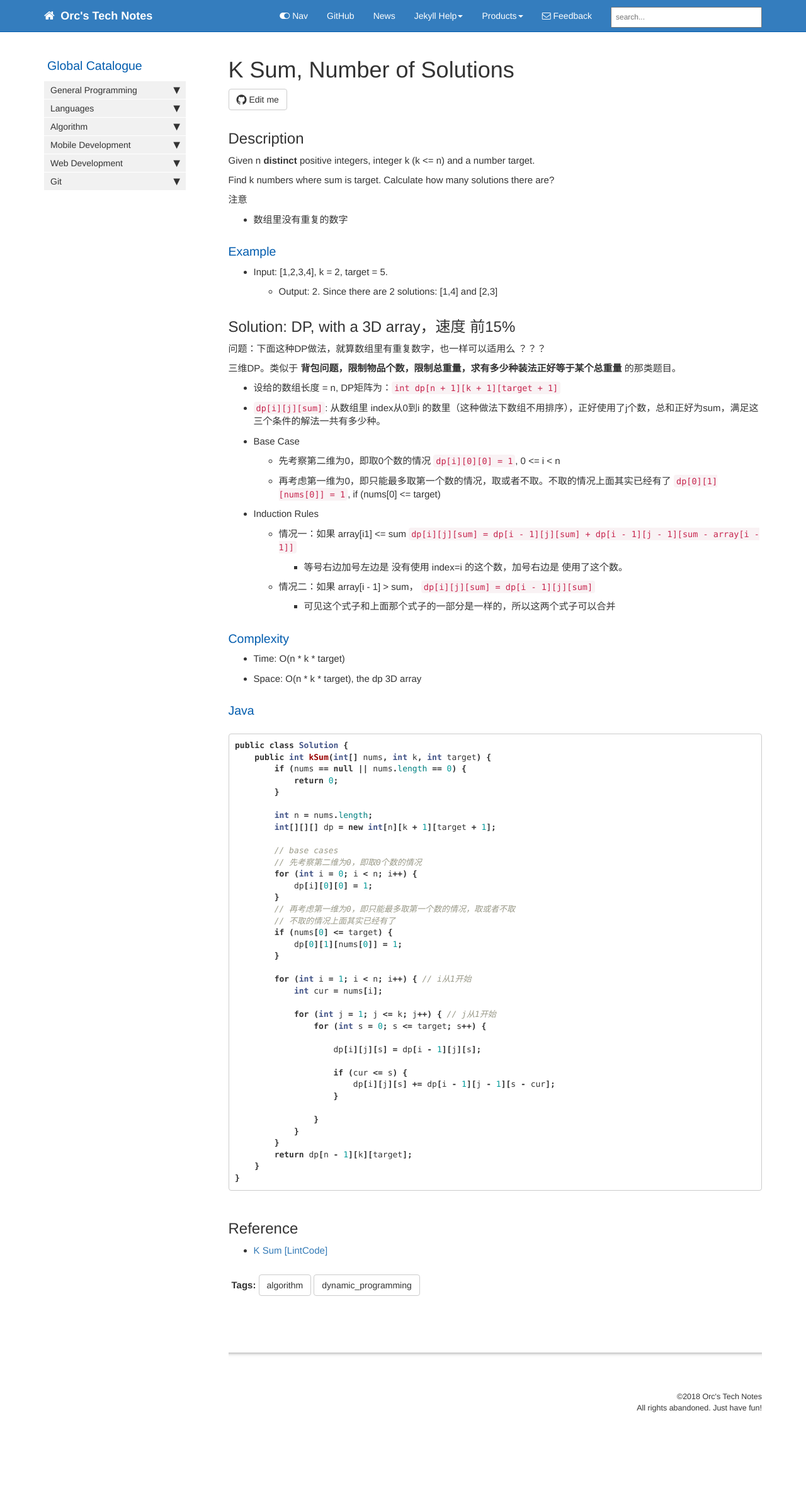
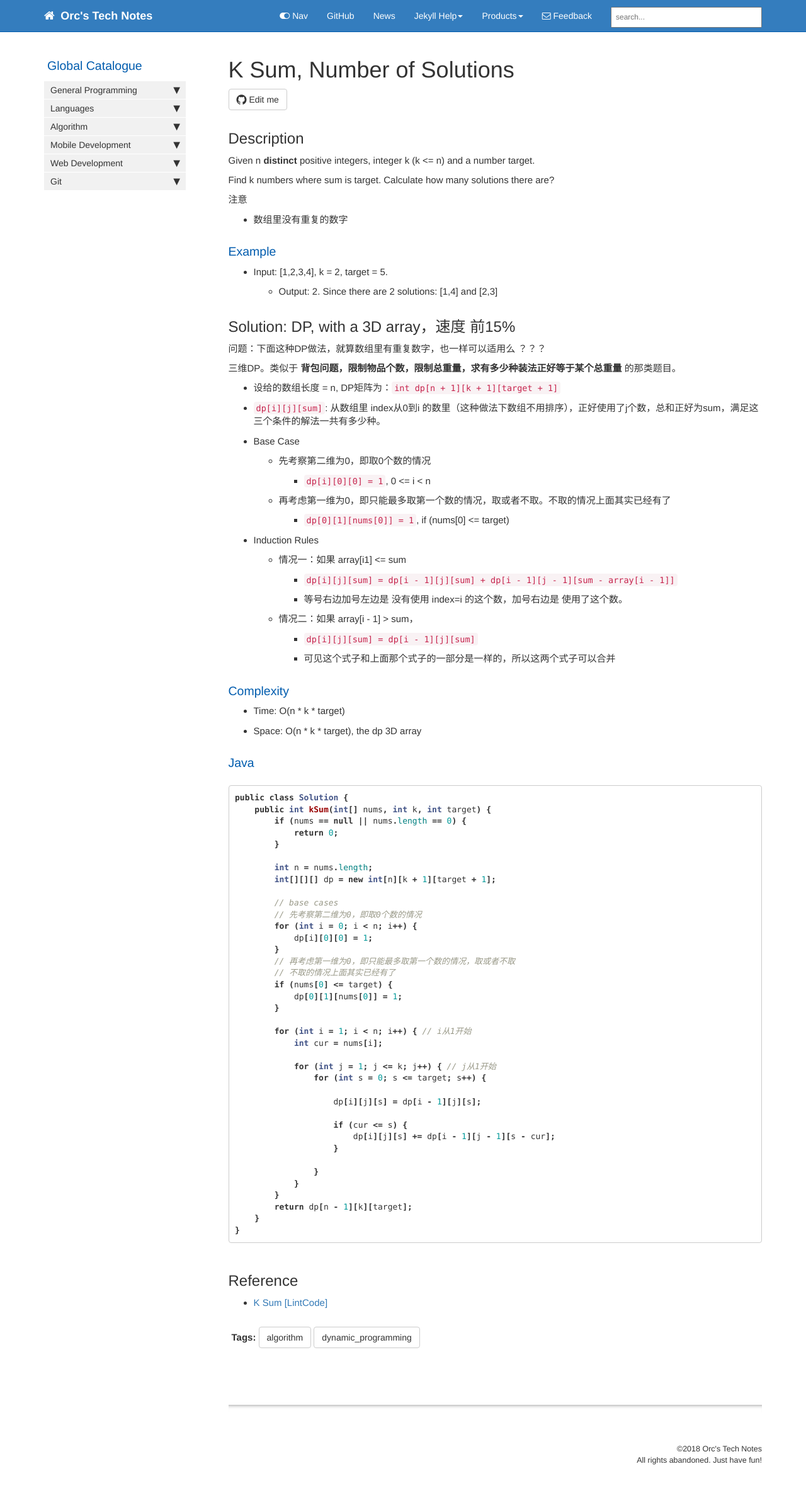
Before and after one commit to HungryOrc/hungryorc.github.io, a Jekyll site: the page built from pages/algorithm/algorithm_k_sum_number_of_solutions.md, in a window 1280 px wide. Shown: the whole page at 63% size. Built offline with Jekyll 4.4.1, drawn with Linux system fonts in a browser that asks for light colours; nearby versions of some CDN libraries; comment, search, counter and statistics services are not loaded; before the commit the page ends 2296 px from its top, so only the background shows below that.

```diff
--- a/pages/algorithm/algorithm_k_sum_number_of_solutions.md
+++ b/pages/algorithm/algorithm_k_sum_number_of_solutions.md
@@ -30,15 +30,15 @@ Find k numbers where sum is target. Calculate how many solutions there are?
 * `dp[i][j][sum]`: 从数组里 index从0到i 的数里（这种做法下数组不用排序），正好使用了j个数，总和正好为sum，满足这三个条件的解法一共有多少种。
 * Base Case
   * 先考察第二维为0，即取0个数的情况
-    `dp[i][0][0] = 1`, 0 <= i < n
+    * `dp[i][0][0] = 1`, 0 <= i < n
   * 再考虑第一维为0，即只能最多取第一个数的情况，取或者不取。不取的情况上面其实已经有了
-      `dp[0][1][nums[0]] = 1`, if (nums[0] <= target)
+    * `dp[0][1][nums[0]] = 1`, if (nums[0] <= target)
 * Induction Rules
   * 情况一：如果 array[i1] <= sum
-    `dp[i][j][sum] = dp[i - 1][j][sum] + dp[i - 1][j - 1][sum - array[i - 1]]`
+    * `dp[i][j][sum] = dp[i - 1][j][sum] + dp[i - 1][j - 1][sum - array[i - 1]]`
     * 等号右边加号左边是 没有使用 index=i 的这个数，加号右边是 使用了这个数。
   * 情况二：如果 array[i - 1] > sum，
-    `dp[i][j][sum] = dp[i - 1][j][sum]`
+    * `dp[i][j][sum] = dp[i - 1][j][sum]`
     * 可见这个式子和上面那个式子的一部分是一样的，所以这两个式子可以合并
 
 ### Complexity
```
